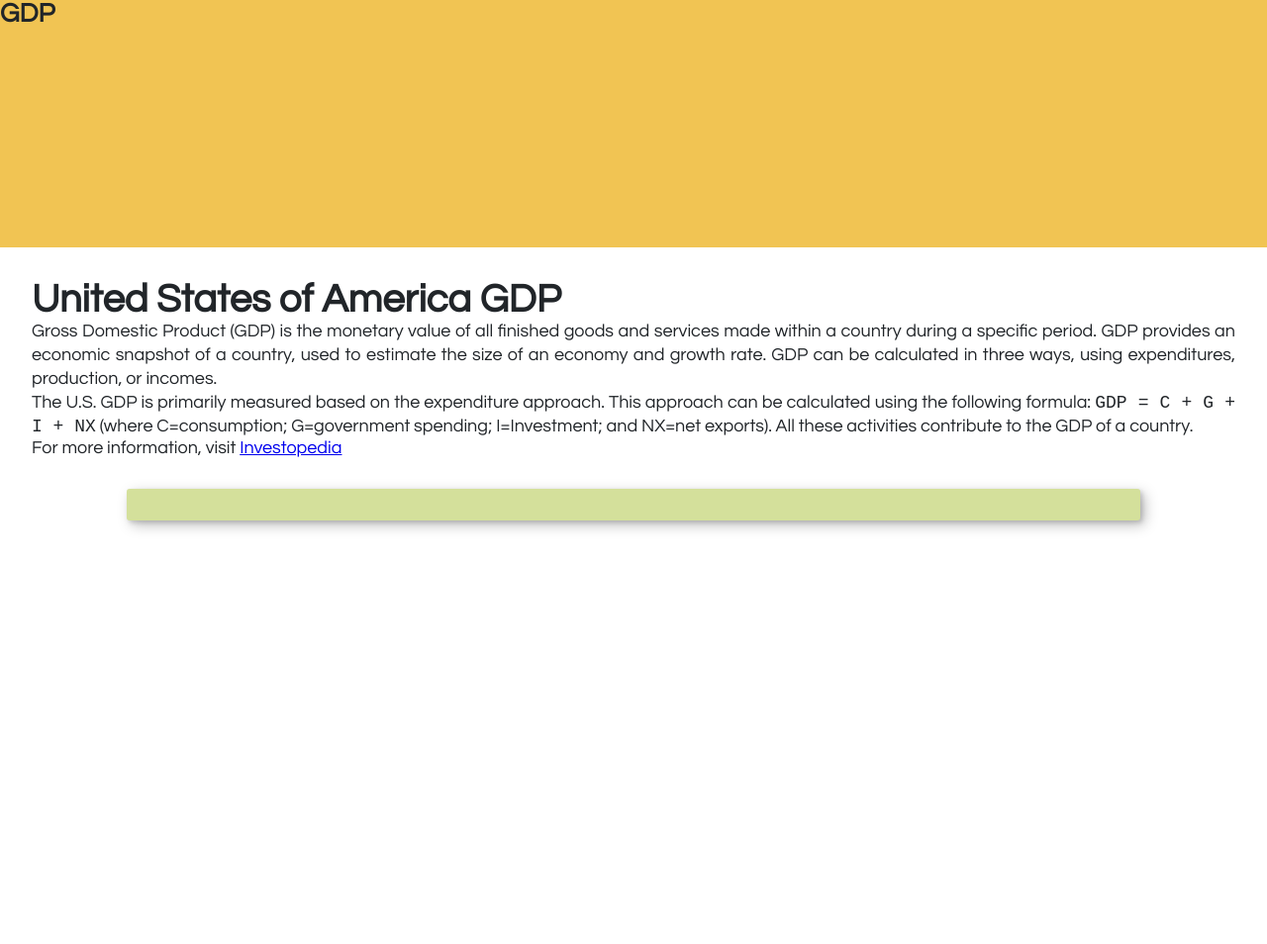
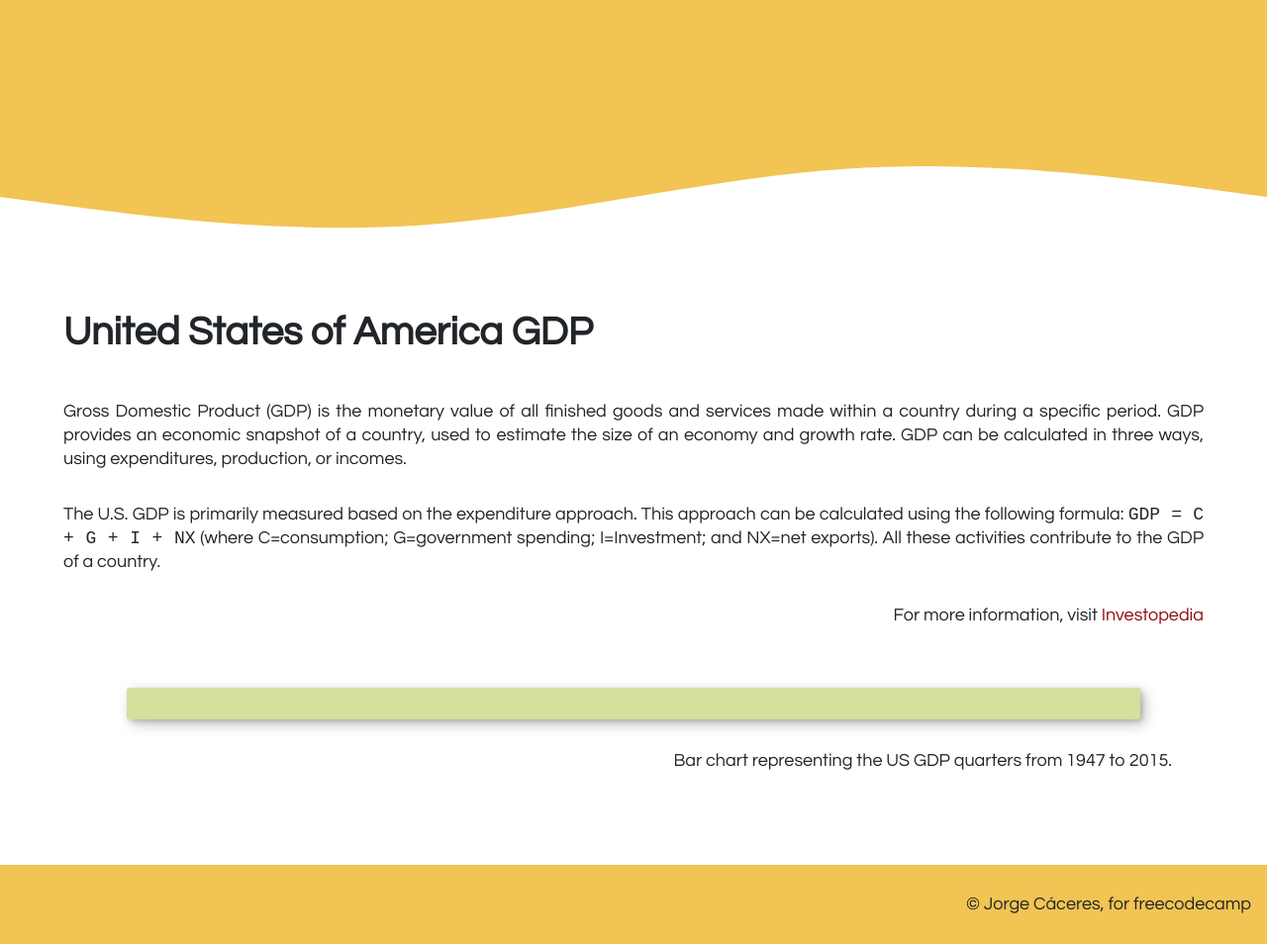
Before and after one commit to jaco9419/US-GDP, a plain HTML site: page index.html in a window 1280 px wide. Shown: the whole page at 99% size. Before the commit the page ends 800 px from the top, so only its background shows below. Drawn offline with nearby package versions, Linux system fonts and the light colour scheme; no server answers.

Commit message:
Finish project

```diff
--- a/index.html
+++ b/index.html
@@ -12,7 +12,12 @@
   </head>
   <body>
     <header class="header">
-      <h2>GDP</h2>
+      <svg viewBox="0 0 1440 300">
+        <path
+          fill-opacity="1"
+          d="M0,224L80,234.7C160,245,320,267,480,256C640,245,800,203,960,192C1120,181,1280,203,1360,213.3L1440,224L1440,320L1360,320C1280,320,1120,320,960,320C800,320,640,320,480,320C320,320,160,320,80,320L0,320Z"
+        ></path>
+      </svg>
     </header>
 
     <section class="intro">
@@ -39,9 +44,18 @@
       </p>
     </section>
 
-    <div id="graph-container">
-      <div id="tooltip" class="tooltip"></div>
-    </div>
+    <figure>
+      <div id="graph-container">
+        <div id="tooltip" class="tooltip"></div>
+      </div>
+      <figcaption class="graph-more-info">
+        Bar chart representing the US GDP quarters from 1947 to 2015.
+      </figcaption>
+    </figure>
+
+    <footer>
+      <p class="footer-description">&copy Jorge Cáceres, for freecodecamp</p>
+    </footer>
 
     <script src="https://d3js.org/d3.v5.min.js"></script>
     <script src="main.js"></script>
--- a/style.css
+++ b/style.css
@@ -15,6 +15,7 @@
   --clr-dark: #212529;
   --clr-accent: #f1c453;
   --clr-bg: #d4e09b;
+  --clr-link: #900d0d;
 
   --fs-h1: 3rem;
   --fs-h2: 1.75rem;
@@ -46,7 +47,14 @@ body {
 .header {
   width: 100%;
   background: var(--clr-accent);
-  height: 250px;
+}
+
+.header svg {
+  display: block;
+}
+
+.header svg path {
+  fill: var(--clr-light);
 }
 
 /* Intro */
@@ -57,11 +65,27 @@ body {
 
 .intro-title {
   font-size: var(--fs-h1);
+  margin: 1rem 2rem 3rem 2rem;
 }
 
 .intro-paragraph {
   line-height: 1.5rem;
   text-align: justify;
+  margin: 2rem;
+}
+
+.intro-more-info {
+  text-align: right;
+  margin: 2rem;
+}
+
+.intro-more-info a {
+  text-decoration: none;
+  color: var(--clr-link);
+}
+
+.intro-more-info a:hover {
+  text-decoration: underline;
 }
 
 /* Graph */
@@ -111,3 +135,23 @@ svg {
 .bar:hover {
   fill: var(--clr-light);
 }
+
+.graph-more-info {
+  text-align: right;
+  margin: 2rem 6rem;
+}
+
+/* Footer */
+
+footer {
+  width: 100%;
+  height: 80px;
+  background-color: var(--clr-accent);
+  margin-top: 6rem;
+  display: flex;
+  justify-content: flex-end;
+}
+
+.footer-description {
+  margin: auto 1rem;
+}
```
